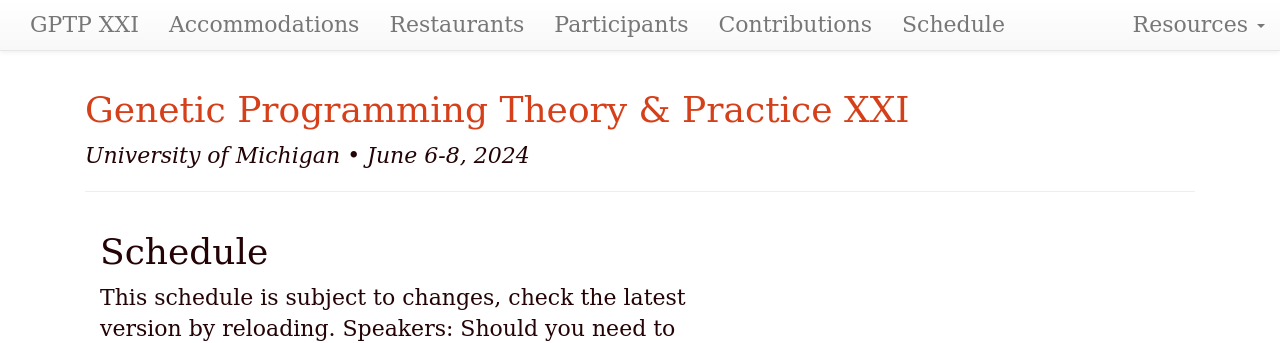
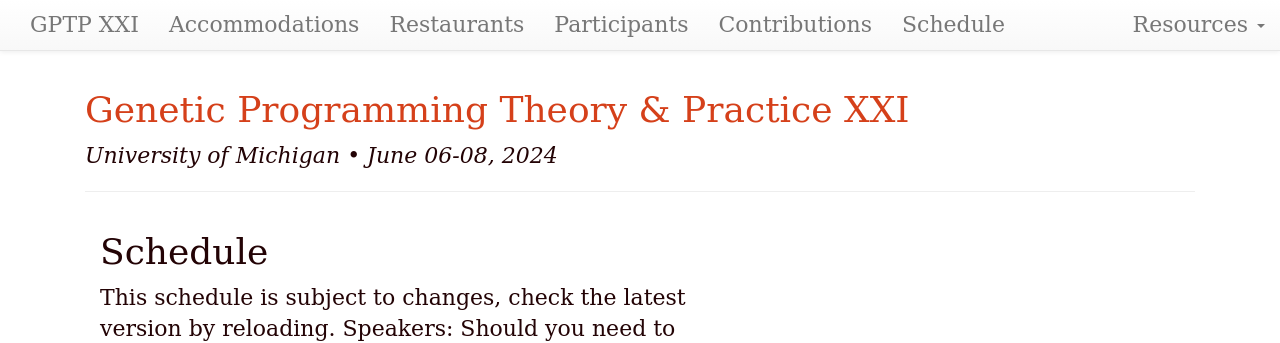
Before and after one commit to GPTP-workshop/gptp-workshop.github.io, a Jekyll site: the page built from schedule.md, in a window 1280 px wide. Shown: the top 343 px of the page. Built offline with Jekyll 4.4.1, drawn with Linux system fonts in a browser that asks for light colours; our own code applies the rules of GitHub Pages for plain Markdown files.

Commit message:
Update schedule.md

```diff
--- a/schedule.md
+++ b/schedule.md
@@ -2,7 +2,7 @@
 layout: default
 updated: "Dec 04, 2023"
 roman: "XXI"
-dates: "June 6-8, 2024"
+dates: "June 06-08, 2024"
 ---
 
 # Schedule
```
